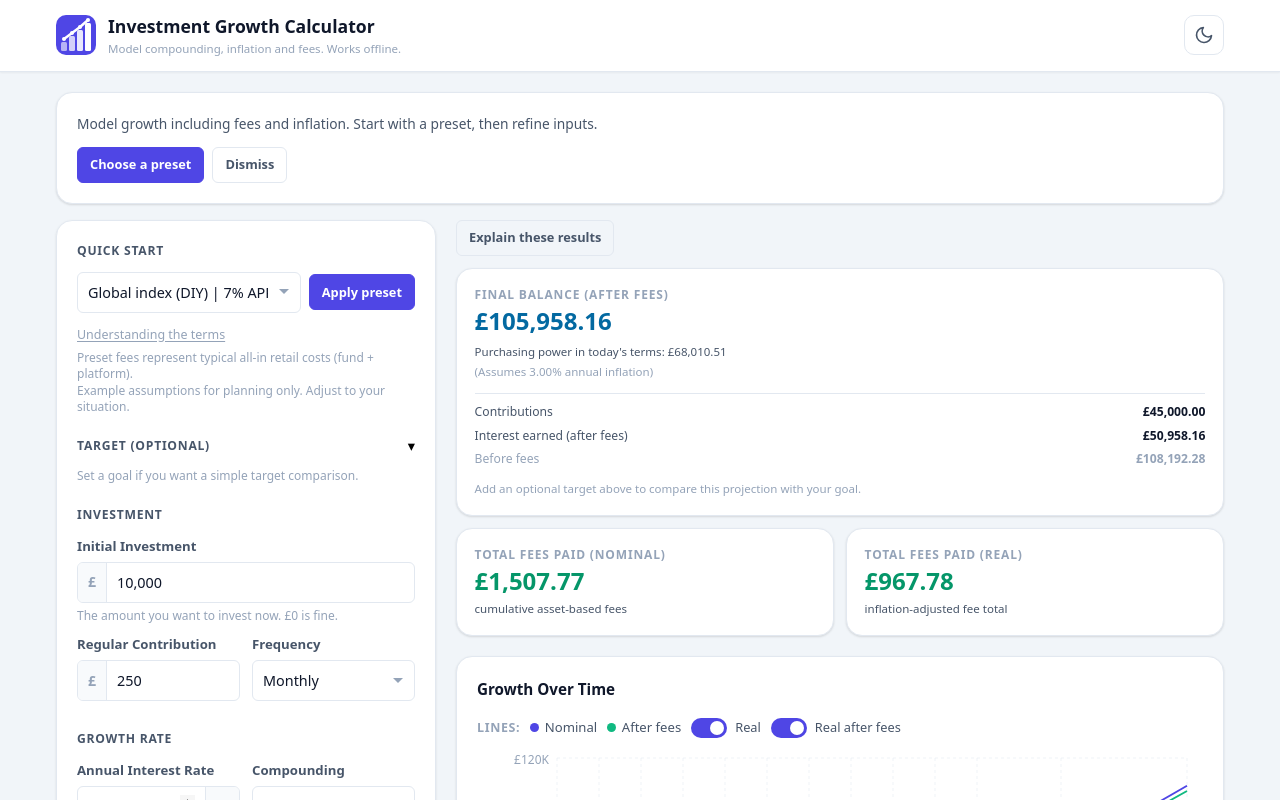
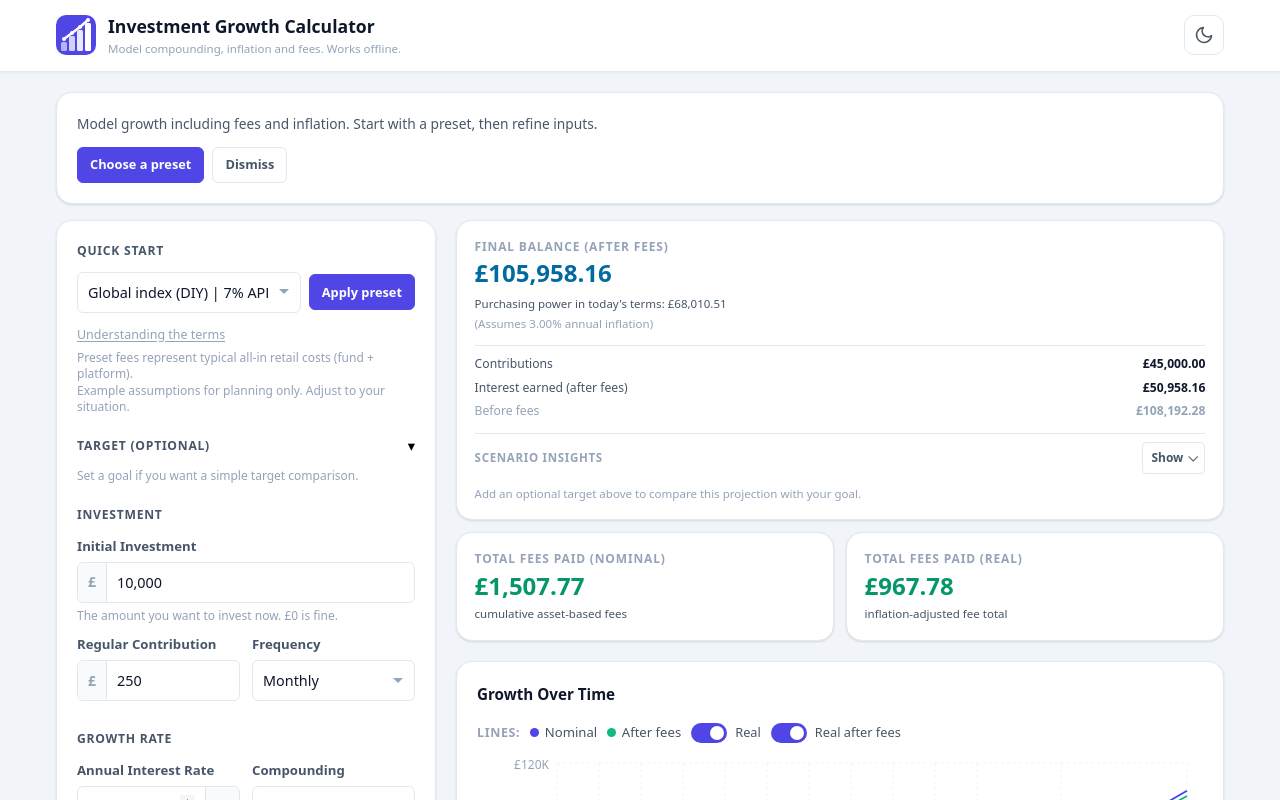
Before and after one commit to HenryBerkin/compound-toolkit, a React (Vite) app: page / in a window 1280 px wide. Shown: the top 800 px of the page. Built offline with nearby package versions, Linux system fonts and the light colour scheme.

Commit message:
ux: consolidate total fees into single card

```diff
--- a/src/components/ResultsSummary.tsx
+++ b/src/components/ResultsSummary.tsx
@@ -75,18 +75,6 @@ export const ResultsSummary: FC<Props> = ({
 
   return (
     <div className="results-summary">
-      <div className="results-summary-tools">
-        <button
-          type="button"
-          className="btn btn-ghost btn-sm results-summary-explain-btn"
-          onClick={() => setShowInsights((prev) => !prev)}
-          aria-expanded={showInsights}
-          aria-controls="results-insights"
-        >
-          Explain these results
-        </button>
-      </div>
-
       <div className="results-summary-headline">
         <div className="summary-card summary-card--invested">
           <span className="summary-label">Final Balance (After Fees)</span>
@@ -112,6 +100,33 @@ export const ResultsSummary: FC<Props> = ({
               <dd>{formatGBP(result.finalBalance)}</dd>
             </div>
           </dl>
+
+          <section className="summary-insights" aria-label="Scenario insights">
+            <div className="summary-insights__header">
+              <span className="summary-insights__title">Scenario Insights</span>
+              <button
+                type="button"
+                className="btn btn-ghost btn-xs summary-insights__toggle"
+                onClick={() => setShowInsights((prev) => !prev)}
+                aria-expanded={showInsights}
+                aria-controls="results-insights"
+              >
+                <span>{showInsights ? 'Hide' : 'Show'}</span>
+                <span
+                  className={`summary-insights__chevron ${showInsights ? 'summary-insights__chevron--open' : ''}`}
+                  aria-hidden="true"
+                />
+              </button>
+            </div>
+            {showInsights && (
+              <ul id="results-insights" className="summary-insights-list">
+                {insights.slice(0, 5).map((line) => (
+                  <li key={line}>{line}</li>
+                ))}
+              </ul>
+            )}
+          </section>
+
           {!hasTarget && (
             <p className="summary-sub summary-sub--target-empty">
               Add an optional target above to compare this projection with your goal.
@@ -119,17 +134,6 @@ export const ResultsSummary: FC<Props> = ({
           )}
         </div>
       </div>
-
-      {showInsights && (
-        <section id="results-insights" className="summary-card summary-card--insights" aria-label="Insights">
-          <span className="summary-label">Insights</span>
-          <ul className="summary-insights-list">
-            {insights.slice(0, 5).map((line) => (
-              <li key={line}>{line}</li>
-            ))}
-          </ul>
-        </section>
-      )}
 
       <div className="results-summary-fees">
         <div className="summary-card summary-card--interest">
--- a/src/index.css
+++ b/src/index.css
@@ -678,15 +678,6 @@ select.form-control {
   gap: 0.75rem;
 }
 
-.results-summary-tools {
-  display: flex;
-  justify-content: flex-start;
-}
-
-.results-summary-explain-btn {
-  padding-inline: 0.65rem;
-}
-
 .results-summary-headline,
 .results-summary-fees {
   display: grid;
@@ -814,20 +805,59 @@ select.form-control {
   color: var(--color-interest-text);
 }
 
-.summary-card--insights {
-  gap: 0.45rem;
+.summary-insights {
+  margin-top: 0.55rem;
+  padding-top: 0.5rem;
+  border-top: 1px solid var(--color-border);
+}
+
+.summary-insights__header {
+  display: flex;
+  align-items: center;
+  justify-content: space-between;
+  gap: 0.65rem;
+}
+
+.summary-insights__title {
+  font-size: 0.72rem;
+  font-weight: 700;
+  letter-spacing: 0.06em;
+  text-transform: uppercase;
+  color: var(--color-text-muted);
+}
+
+.summary-insights__toggle {
+  display: inline-flex;
+  align-items: center;
+  gap: 0.35rem;
+  min-height: 32px;
+  padding: 0.2rem 0.45rem;
+}
+
+.summary-insights__chevron {
+  width: 7px;
+  height: 7px;
+  border-right: 1.5px solid currentColor;
+  border-bottom: 1.5px solid currentColor;
+  transform: rotate(45deg) translateY(-1px);
+  transition: transform var(--transition);
+}
+
+.summary-insights__chevron--open {
+  transform: rotate(225deg) translateY(-1px);
 }
 
 .summary-insights-list {
-  margin: 0;
+  margin: 0.2rem 0 0;
   padding-left: 1rem;
   display: flex;
   flex-direction: column;
   gap: 0.32rem;
+  padding-top: 0.2rem;
 }
 
 .summary-insights-list li {
-  font-size: 0.76rem;
+  font-size: 0.72rem;
   color: var(--color-text-secondary);
   line-height: 1.4;
 }
```
